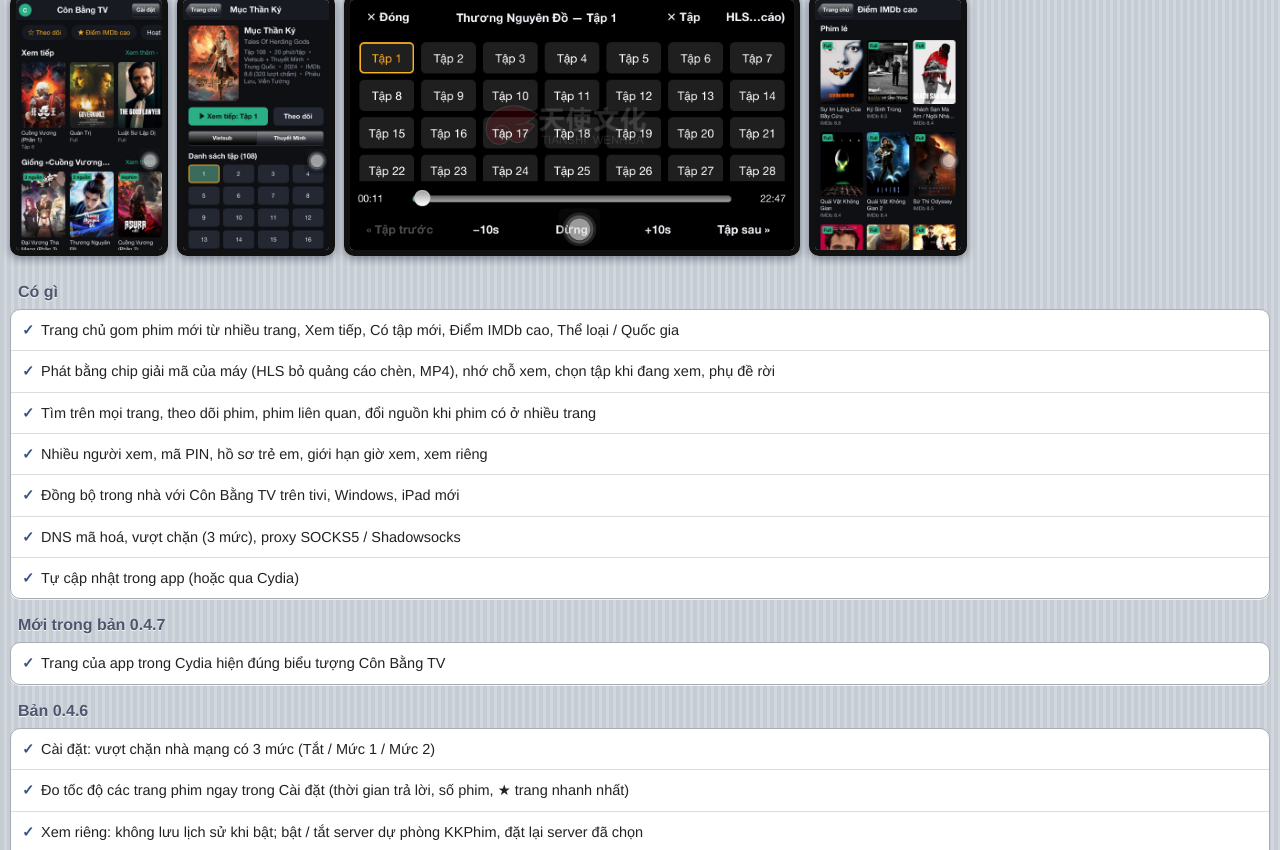
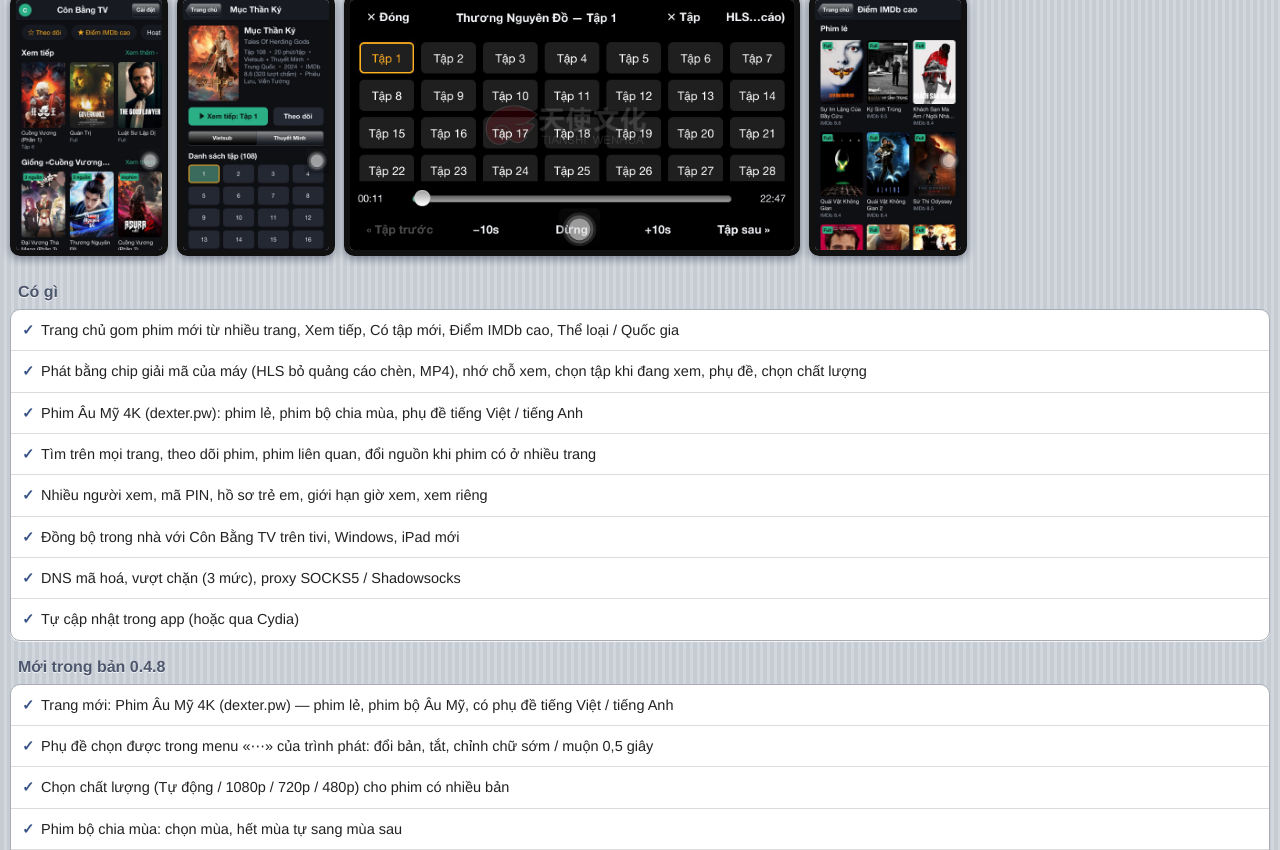
Before and after one commit to ConBangTVLegacy/conbangtvlegacy.github.io, a plain HTML site: page repo/depiction.html in a window 1280 px wide. Shown: the part 102-952 px from the top of the page. Drawn offline with Linux system fonts and the light colour scheme.

Commit message:
Nguồn Cydia: bản 0.4.8 (trang Phim Âu Mỹ 4K dexter.pw, phụ đề chọn được, chọn chất lượng, phim chia mùa)
Co-Authored-By: Claude Opus 5.5 <noreply@anthropic.com>

```diff
--- a/repo/depiction.html
+++ b/repo/depiction.html
@@ -46,7 +46,8 @@ a{color:#2A5DB0;text-decoration:none}
 <h2>Có gì</h2>
 <ul>
 <li>Trang chủ gom phim mới từ nhiều trang, Xem tiếp, Có tập mới, Điểm IMDb cao, Thể loại / Quốc gia</li>
-<li>Phát bằng chip giải mã của máy (HLS bỏ quảng cáo chèn, MP4), nhớ chỗ xem, chọn tập khi đang xem, phụ đề rời</li>
+<li>Phát bằng chip giải mã của máy (HLS bỏ quảng cáo chèn, MP4), nhớ chỗ xem, chọn tập khi đang xem, phụ đề, chọn chất lượng</li>
+<li>Phim Âu Mỹ 4K (dexter.pw): phim lẻ, phim bộ chia mùa, phụ đề tiếng Việt / tiếng Anh</li>
 <li>Tìm trên mọi trang, theo dõi phim, phim liên quan, đổi nguồn khi phim có ở nhiều trang</li>
 <li>Nhiều người xem, mã PIN, hồ sơ trẻ em, giới hạn giờ xem, xem riêng</li>
 <li>Đồng bộ trong nhà với Côn Bằng TV trên tivi, Windows, iPad mới</li>
@@ -56,19 +57,20 @@ a{color:#2A5DB0;text-decoration:none}
 </div>
 
 <div class="card">
-<h2>Mới trong bản 0.4.7</h2>
+<h2>Mới trong bản 0.4.8</h2>
 <ul>
-<li>Trang của app trong Cydia hiện đúng biểu tượng Côn Bằng TV</li>
+<li>Trang mới: Phim Âu Mỹ 4K (dexter.pw) — phim lẻ, phim bộ Âu Mỹ, có phụ đề tiếng Việt / tiếng Anh</li>
+<li>Phụ đề chọn được trong menu «⋯» của trình phát: đổi bản, tắt, chỉnh chữ sớm / muộn 0,5 giây</li>
+<li>Chọn chất lượng (Tự động / 1080p / 720p / 480p) cho phim có nhiều bản</li>
+<li>Phim bộ chia mùa: chọn mùa, hết mùa tự sang mùa sau</li>
+<li>Bản Thuyết Minh chưa có server phát được thì tự mở bản Vietsub cùng tập (vd Tiên Nghịch)</li>
 </ul>
 </div>
 
 <div class="card">
-<h2>Bản 0.4.6</h2>
+<h2>Bản 0.4.7</h2>
 <ul>
-<li>Cài đặt: vượt chặn nhà mạng có 3 mức (Tắt / Mức 1 / Mức 2)</li>
-<li>Đo tốc độ các trang phim ngay trong Cài đặt (thời gian trả lời, số phim, ★ trang nhanh nhất)</li>
-<li>Xem riêng: không lưu lịch sử khi bật; bật / tắt server dự phòng KKPhim, đặt lại server đã chọn</li>
-<li>Xoá ảnh đã lưu để giải phóng bộ nhớ; bật / tắt tự kiểm tra bản mới</li>
+<li>Trang của app trong Cydia hiện đúng biểu tượng Côn Bằng TV</li>
 </ul>
 </div>
 
```
Also changed, not shown: index.html (+1 -0 lines), 6 other files.
